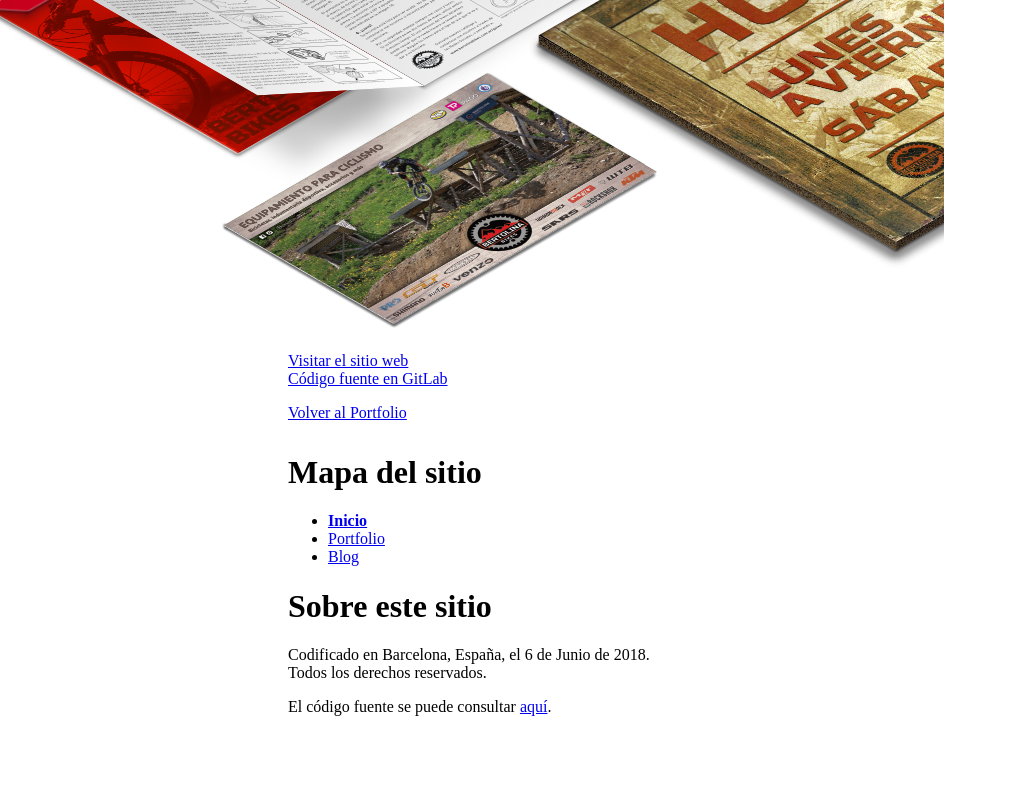
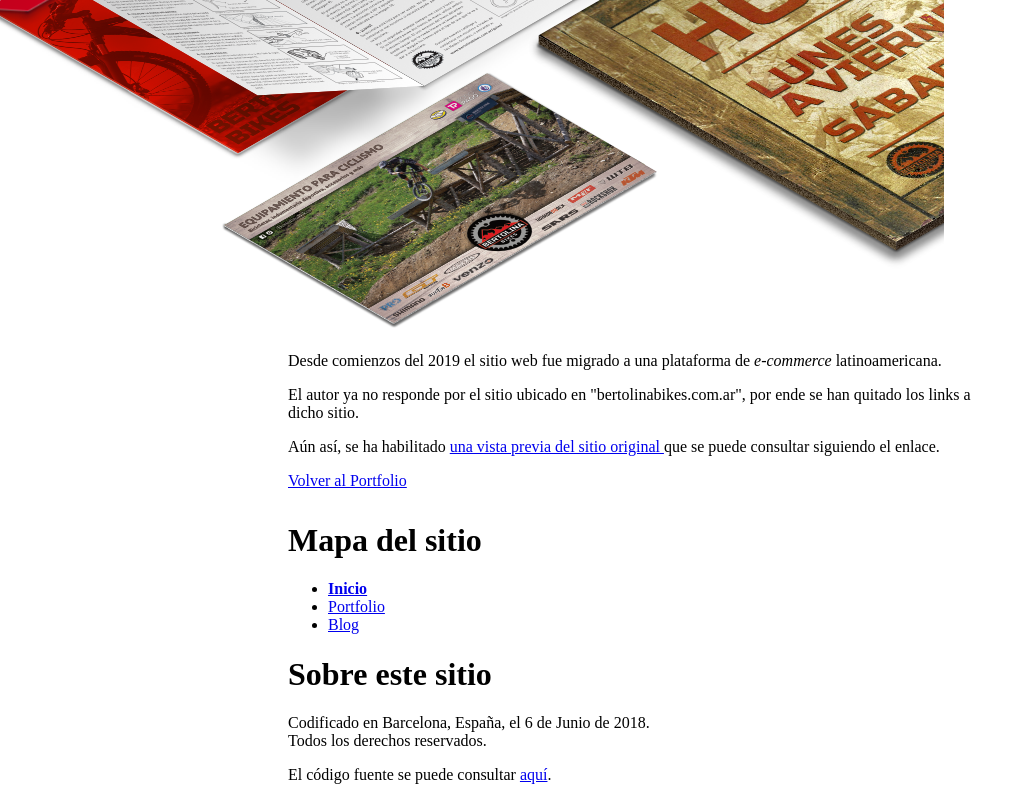
Before and after one commit to AeonFr/portfolio.franciscobrusa.dev, a Nuxt app: page /portfolio/bertolinabikes in a window 1280 px wide. Shown: the part 2562-3362 px from the top of the page, without its empty margins (0-1034 px from the left). Before the commit the page ends 3294 px from the top, so only its background shows below. Built offline with nearby package versions, Linux system fonts and the light colour scheme.

Commit message:
quitar link bertolinabikes

```diff
--- a/pages/portfolio/bertolinabikes.vue
+++ b/pages/portfolio/bertolinabikes.vue
@@ -23,13 +23,24 @@
       </div>
     </negate-container>
 
-
-    <p class="pa2 shadow-2">
-      <a href="https://www.bertolinabikes.com.ar/" target="_blank" rel="nofollow">Visitar el sitio web</a>
-
-      <br>
-      <a href="https://gitlab.com/aeonfr/bertolinabikes.com.ar" target="_blank" rel="nofollow">Código fuente en GitLab</a>
-    </p>
+    <div class="ph4 pv1 shadow-2">
+      <p>
+        Desde comienzos del 2019 el sitio web fue migrado a una plataforma de
+        <em class="nowrap">e-commerce</em> latinoamericana.
+      </p>
+      <p>
+        El autor ya no responde por el sitio ubicado en
+        "bertolinabikes.com.ar", por ende se han quitado los links a dicho sitio.
+      </p>
+      <p>
+        Aún así, se ha habilitado
+          <a href="https://bertolinabikes.netlify.com/"
+            target="_blank" rel="nofollow">
+            una vista previa del sitio original
+          </a>
+        que se puede consultar siguiendo el enlace.
+      </p>
+    </div>
 
     <p><router-link to="/portfolio" class="f4 link blue">Volver al Portfolio</router-link></p>
 
```
Also changed, not shown: 1 other file (tests, documents, lock files or other folders).
